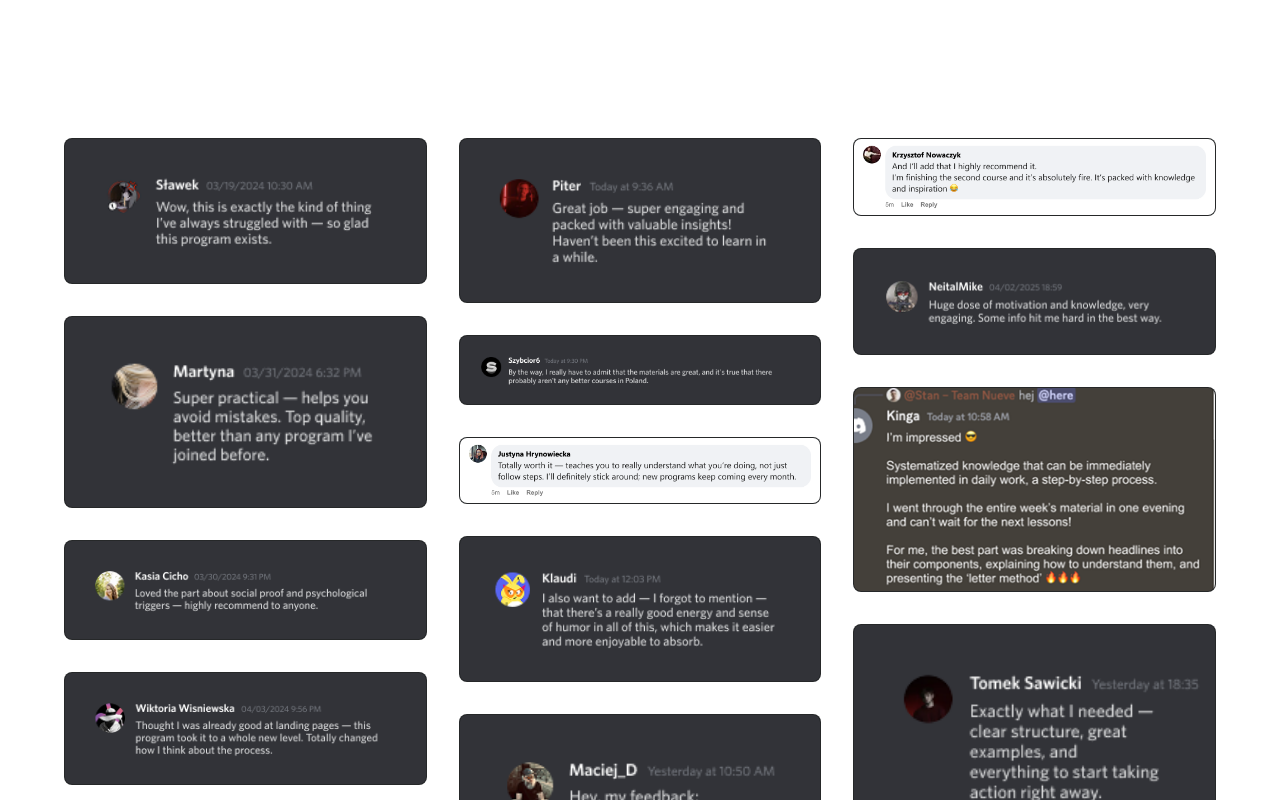
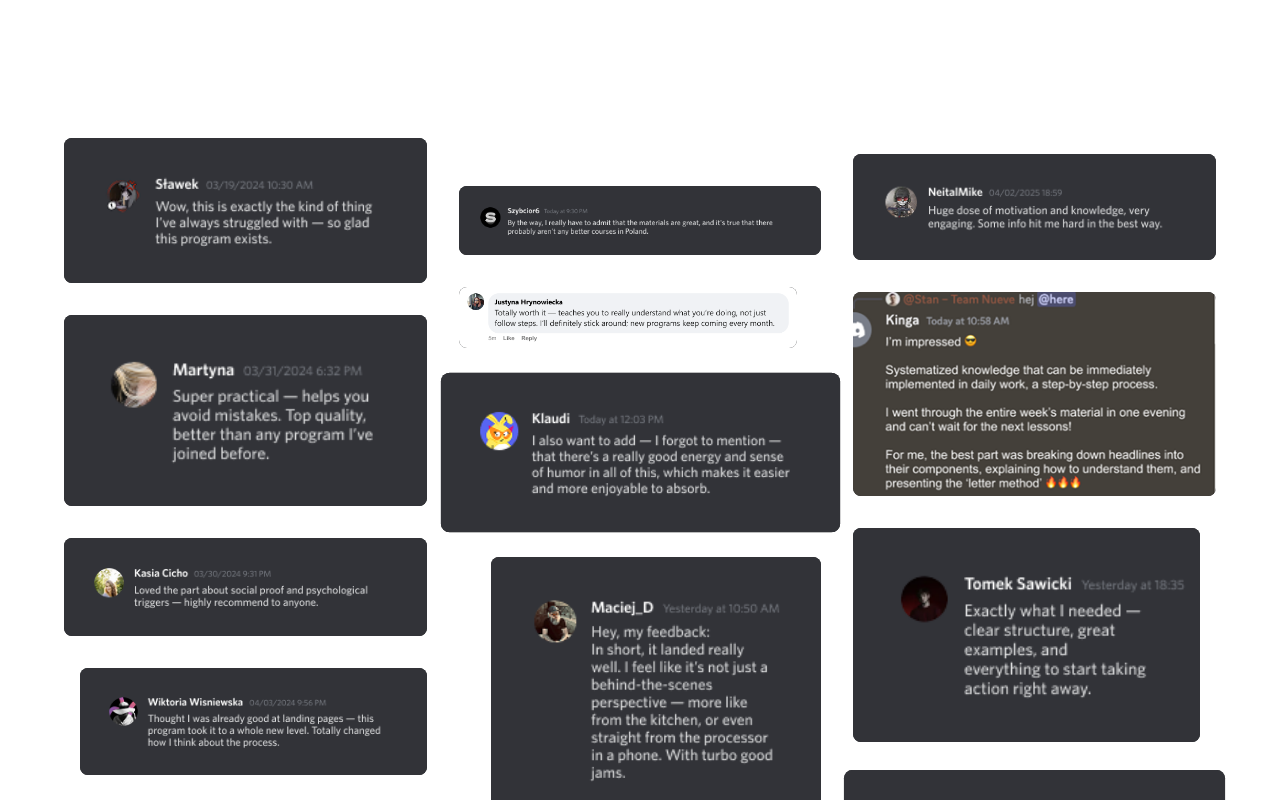
Before and after one commit to Nueve-Info/bet1-gridGPT-founder, a React (Vite) app: page / in a window 1280 px wide. Shown: the part 4460-5260 px from the top of the page. Built offline with nearby package versions, Linux system fonts and the light colour scheme.

Commit message:
feat: position testimonials in a custom scattered layout matching reference image

```diff
--- a/src/LandingPage.tsx
+++ b/src/LandingPage.tsx
@@ -648,18 +648,54 @@ export default function LandingPage() {
               </p>
             </div>
 
-            <div className="columns-1 sm:columns-2 md:columns-3 gap-6 sm:gap-8 space-y-6 sm:space-y-8">
-                 {[1, 2, 3, 4, 5, 6, 7, 8, 9, 10, 11, 12, 13, 14, 15].map((num) => (
-                    <div key={num} className="break-inside-avoid">
-                        <Card className="bg-[#1a1c1e] border-white/5 shadow-none overflow-hidden group hover:border-white/20 transition-all duration-300">
-                             <img
-                                src={`/assets/testimonials/t${num}.png`}
-                                alt={`Testimonial ${num}`}
-                                className="w-full h-auto object-contain transition-transform duration-500 group-hover:scale-[1.02]"
-                             />
-                        </Card>
-                    </div>
-                 ))}
+            <div className="flex flex-col md:flex-row gap-6 sm:gap-8">
+                 {/* Column 1 */}
+                 <div className="flex-1 space-y-6 sm:space-y-8">
+                    {[1, 2, 3, 4, 5, 6].map((num) => (
+                        <div key={num} className={cn(
+                            "transition-all duration-500 hover:scale-[1.02]",
+                            num === 2 && "md:mt-12",
+                            num === 4 && "md:ml-4",
+                            num === 6 && "md:-ml-2"
+                        )}>
+                            <Card className="bg-[#1a1c1e] border-white/5 shadow-none overflow-hidden border-0 p-0">
+                                 <img src={`/assets/testimonials/t${num}.png`} alt="" className="w-full h-auto" />
+                            </Card>
+                        </div>
+                    ))}
+                 </div>
+
+                 {/* Column 2 */}
+                 <div className="flex-1 space-y-6 sm:space-y-8 md:mt-12">
+                    {[8, 9, 10, 11, 12].map((num) => (
+                        <div key={num} className={cn(
+                            "transition-all duration-500 hover:scale-[1.02]",
+                            num === 9 && "md:mr-6",
+                            num === 10 && "md:scale-110 md:z-10",
+                            num === 11 && "md:ml-8"
+                        )}>
+                            <Card className="bg-[#1a1c1e] border-white/5 shadow-none overflow-hidden border-0 p-0">
+                                 <img src={`/assets/testimonials/t${num}.png`} alt="" className="w-full h-auto" />
+                            </Card>
+                        </div>
+                    ))}
+                 </div>
+
+                 {/* Column 3 */}
+                 <div className="flex-1 space-y-6 sm:space-y-8">
+                    {[13, 14, 15, 7].map((num) => (
+                        <div key={num} className={cn(
+                            "transition-all duration-500 hover:scale-[1.02]",
+                            num === 13 && "md:mt-4",
+                            num === 15 && "md:mr-4",
+                            num === 7 && "md:scale-105"
+                        )}>
+                            <Card className="bg-[#1a1c1e] border-white/5 shadow-none overflow-hidden border-0 p-0">
+                                 <img src={`/assets/testimonials/t${num}.png`} alt="" className="w-full h-auto" />
+                            </Card>
+                        </div>
+                    ))}
+                 </div>
             </div>
         </div>
       </section>
```
